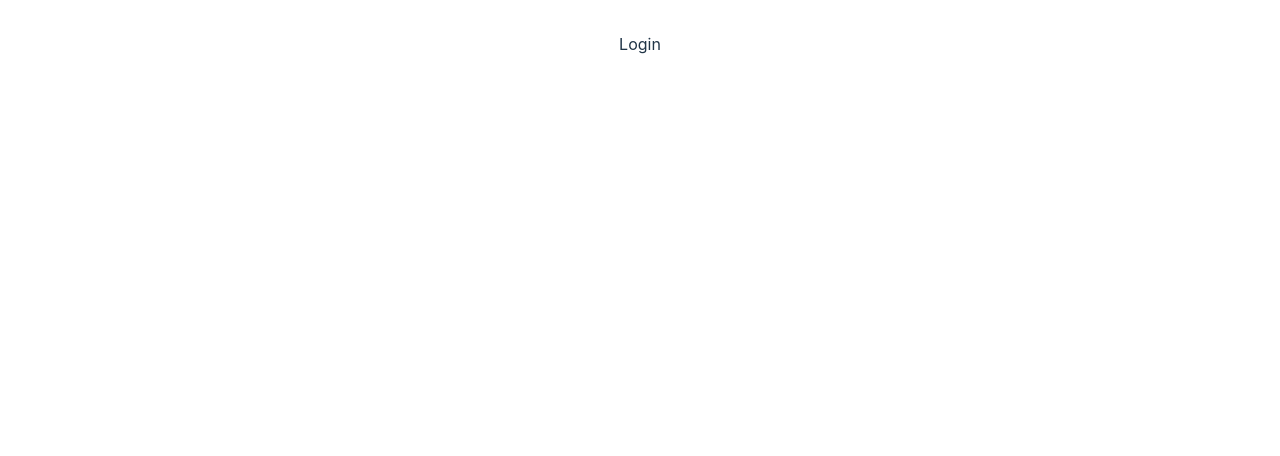
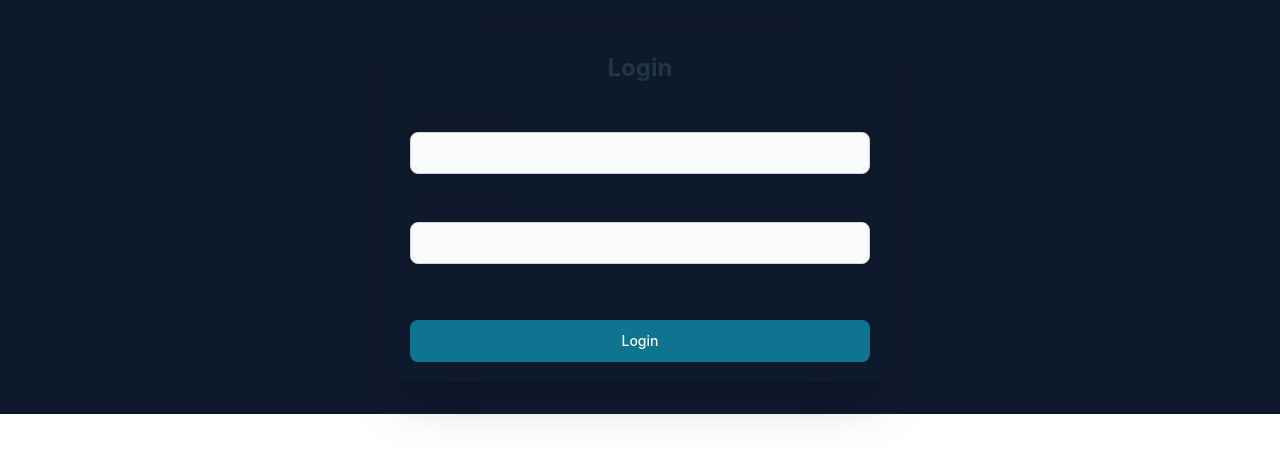
Before and after one commit to aliyukamilu/task-tracker, a React (Vite) app: page /login in a window 1280 px wide. Shown: the top 456 px of the page. Built offline with nearby package versions, Linux system fonts and the light colour scheme.

Commit message:
first commit

```diff
--- a/src/App.jsx
+++ b/src/App.jsx
@@ -6,8 +6,6 @@ import Homes from './components/Home'
 import Login from './pages/Login'
 
 function App() {
-  // const [count, setCount] = useState(0);
-
   return (
     <Router>
       <Routes>
--- /dev/null
+++ b/src/components/Header.jsx
@@ -0,0 +1,19 @@
+import React from 'react'
+import { Button } from "flowbite-react";
+
+const Header = () => {
+  return (
+    <header className='bg-[#000] fixed top-0 w-full left-0 z-10'>
+      <div className='flex justify-between items-center p-3'>
+        <div className='logo'>
+          <h1 className='font-bold text-2xl'>TASK TRACKER</h1>
+        </div>
+        <div>
+          <Button>Logout</Button>
+        </div>
+      </div>
+    </header>
+  )
+}
+
+export default Header
--- a/src/components/Home.jsx
+++ b/src/components/Home.jsx
@@ -1,13 +1,14 @@
 import React from "react";
 import Tableheader from "./Tableheader";
+import Header from './Header'
 
-const Header = () => {
+const Home = () => {
   return (
     <div className="">
-      <p>Task-Tracker</p>
+      <Header />
       <Tableheader />
     </div>
   );
 };
 
-export default Header;
+export default Home;
--- a/src/components/Tableheader.jsx
+++ b/src/components/Tableheader.jsx
@@ -23,7 +23,7 @@ const Tableheader = () => {
     setDeleteTaskModal(true)
   }
   return (
-    <div className="allcontain">
+    <div className="allcontain pt-[120px]">
 
       <AddingTaskModal
         addTaskModal={addTaskModal}
--- a/src/index.css
+++ b/src/index.css
@@ -1,3 +1,7 @@
+@tailwind base;
+@tailwind components;
+@tailwind utilities;
+
 :root {
   font-family: Inter, Avenir, Helvetica, Arial, sans-serif;
   font-size: 16px;
@@ -6,7 +10,7 @@
 
   color-scheme: light dark;
   color: rgba(255, 255, 255, 0.87);
-  background-color: #242424;
+  background-color: #0F192C;
 
   font-synthesis: none;
   text-rendering: optimizeLegibility;
@@ -14,9 +18,6 @@
   -moz-osx-font-smoothing: grayscale;
   -webkit-text-size-adjust: 100%;
 }
-@tailwind base;
-@tailwind components;
-@tailwind utilities;
 
 /* a {
   font-weight: 500;
@@ -31,6 +32,7 @@ body {
   margin: 0;
   display: flex;
   place-items: center;
+  background: #0F192C;
   /* min-width: 320px;
   min-height: 100vh; */
 }
--- a/src/pages/Login.jsx
+++ b/src/pages/Login.jsx
@@ -1,8 +1,48 @@
 import React from 'react'
-
+import { Button, TextInput, Modal, Label } from "flowbite-react";
+import { Link } from 'react-router-dom'
 const Login = () => {
   return (
-    <div>Login</div>
+    <div className='d-flex w-full'>
+      <div className='shadow-2xl rounded-md p-5 w-[500px]'>
+        <form className="flex flex-col gap-4">
+          <h1 className='text-2xl font-bold'>Login</h1>
+          <div>
+            <div className="mb-2 block text-left">
+              <Label
+                htmlFor="username"
+                value="Your username"
+              />
+            </div>
+            <TextInput
+              id="username"
+              type="text"
+              required={true}
+              shadow={true}
+            />
+          </div>
+          <div>
+            <div className="mb-2 block text-left">
+              <Label
+                htmlFor="password"
+                value="Your password"
+              />
+            </div>
+            <TextInput
+              id="password"
+              type="password"
+              required={true}
+              shadow={true}
+            />
+          </div>
+          <Link to='/' className='w-full'>
+            <Button type="submit" className='mt-10 w-full'>
+              Login
+            </Button>
+          </Link>
+        </form>
+      </div>
+    </div>
   )
 }
 
```
